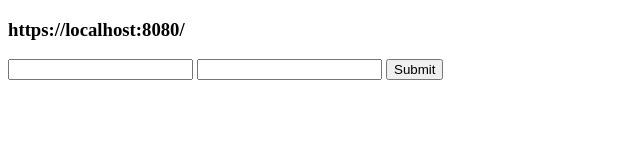
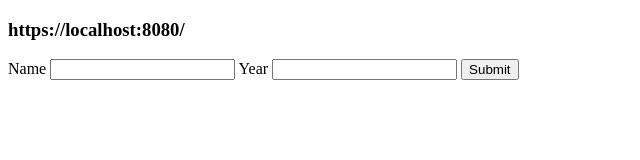
Before and after one commit to acciojob/sharable-urls-nadeemmeerza, a website: page main.html in a window 1280 px wide. Shown: the whole page, without its empty margins (0-640 px from the left). Drawn offline with Linux system fonts and the light colour scheme.

Commit message:
created a submission

```diff
--- a/main.html
+++ b/main.html
@@ -3,7 +3,9 @@
   <body>
 	  <h3 id="url">https://localhost:8080/</h3>
 	  <form>
+		  <label for="name">Name</label>
 		  <input id="name" type="text">
+		  <label for="year">Year</label>
 		  <input id="year" type="number">
 		  <button type="submit" id="button">Submit</button>
  	  </form>
```
